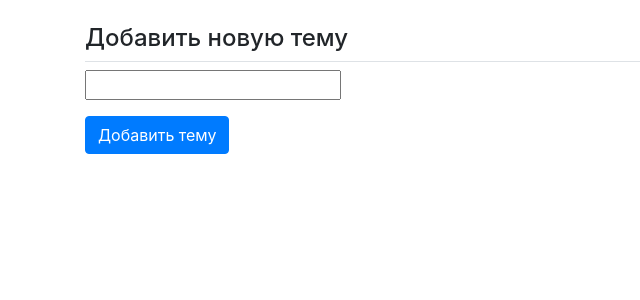
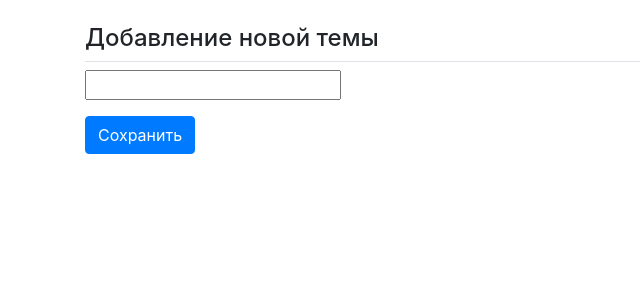
Before and after one commit to Rooliksen/learning_log, a Django app: page /new_topic/ in a window 1280 px wide. Shown: the part 58-358 px from the top of the page, without its empty margins (0-640 px from the left). Run offline with Django 3.2, Linux system fonts and the light colour scheme; the visitor is signed in with stand-in values (Sample User, id 1); some libraries are stand-ins or nearby versions.

Commit message:
small fix

```diff
--- a/learning_logs/templates/learning_logs/edit_entry.html
+++ b/learning_logs/templates/learning_logs/edit_entry.html
@@ -6,7 +6,7 @@
 
 {% block content %}
 
-  <p>Edit entry:</p>
+  <p>Редактирование записи:</p>
 
   <form action="{% url 'learning_logs:edit_entry' entry.id %}" method='post'>
     {% csrf_token %}
--- a/learning_logs/templates/learning_logs/new_entry.html
+++ b/learning_logs/templates/learning_logs/new_entry.html
@@ -8,11 +8,11 @@
 
 {% block content %}
 
-  <p>Добавить новую запись:</p>
+  <p>Добавление новой записи:</p>
   <form action="{% url 'learning_logs:new_entry' topic.id %}" method='post'>
     {% csrf_token %}
     {{ form.as_p }}
-    <button class="btn btn-primary" name="submit">Добавить запись</button>
+    <button class="btn btn-primary" name="submit">Сохранить</button>
   </form>
 
 {% endblock content %}
--- a/learning_logs/templates/learning_logs/new_topic.html
+++ b/learning_logs/templates/learning_logs/new_topic.html
@@ -2,7 +2,7 @@
 
 {% block page_header %}
 
-<h4>Добавить новую тему</h4>
+<h4>Добавление новой темы</h4>
 
 {% endblock page_header %}
 
@@ -11,7 +11,7 @@
   <form action="{% url 'learning_logs:new_topic' %}" method='post'>
     {% csrf_token %}
     {{ form.as_p }}
-    <button class="btn btn-primary" name="submit">Добавить тему</button>
+    <button class="btn btn-primary" name="submit">Сохранить</button>
   </form>
 
 {% endblock content %}
--- a/learning_logs/templates/learning_logs/topic.html
+++ b/learning_logs/templates/learning_logs/topic.html
@@ -20,7 +20,7 @@
       </div>
     </div>
   {% empty %}
-    <li>Записей по этой теме пока нет.</li>
+    <li>Записей по этой теме пока нет. Добавьте свою первую запись.</li>
   {% endfor %}
 
 {% endblock content %}
```
